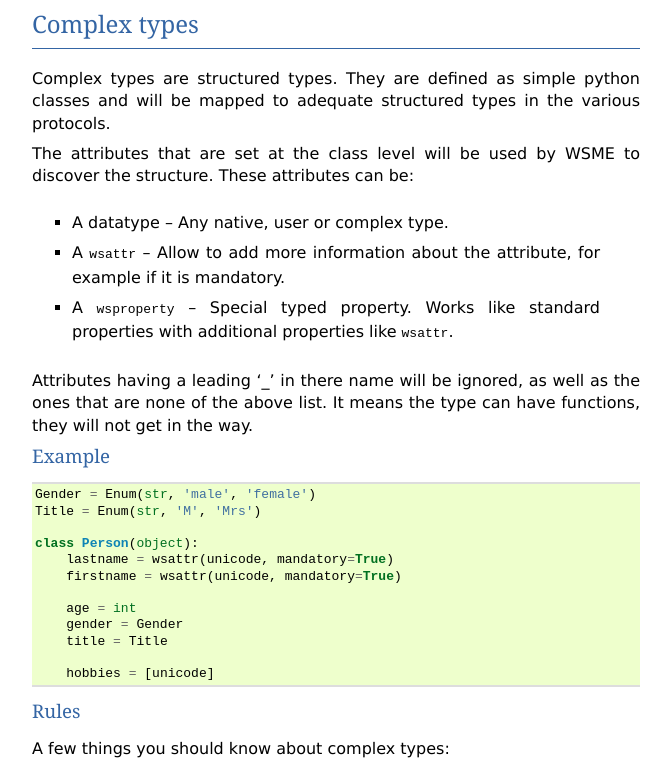
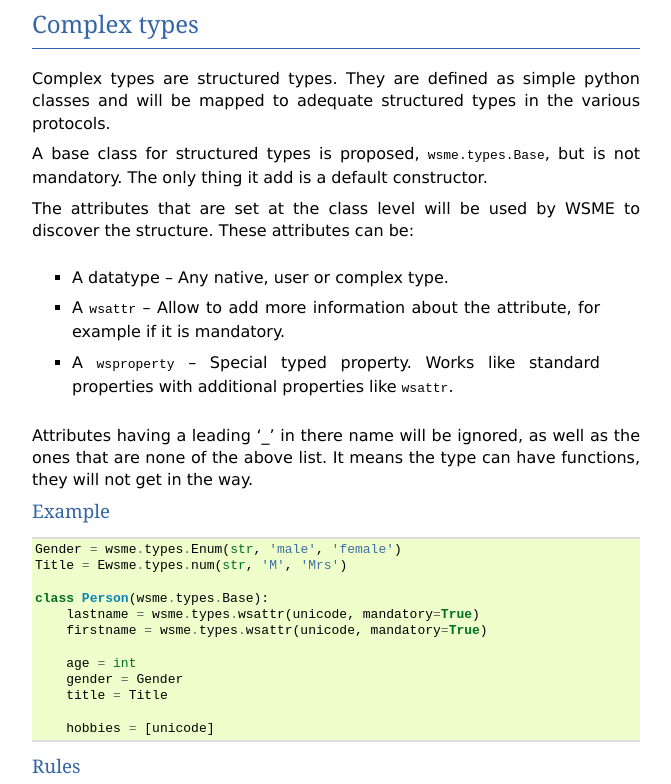
Before and after one commit to openstack-archive/wsme, a Sphinx documentation site: the page built from doc/types.rst, in a window 1280 px wide and 900 px high, scrolled down 2527 px, cut to the strip 116-900 px from the top of the window. Shown: the whole strip, without its empty margins (128-799 px from the left). Built offline with Sphinx 7.4.7, drawn with Linux system fonts in a browser that asks for light colours; the version number could not be read and is left out.

Commit message:
Mention wsme.types.Base

```diff
--- a/doc/changes.rst
+++ b/doc/changes.rst
@@ -1,8 +1,8 @@
 Changes
 =======
 
-0.4 (next)
-----------
+0.4b1 (next)
+------------
 
 *   Now supports Python 3.2
 
--- a/doc/types.rst
+++ b/doc/types.rst
@@ -129,6 +129,9 @@ Complex types
 Complex types are structured types. They are defined as simple python classes
 and will be mapped to adequate structured types in the various protocols.
 
+A base class for structured types is proposed, :class:`wsme.types.Base`,
+but is not mandatory. The only thing it add is a default constructor.
+
 The attributes that are set at the class level will be used by WSME to discover
 the structure. These attributes can be:
 
@@ -148,12 +151,12 @@ Example
 
 ::
 
-    Gender = Enum(str, 'male', 'female')
-    Title = Enum(str, 'M', 'Mrs')
+    Gender = wsme.types.Enum(str, 'male', 'female')
+    Title = Ewsme.types.num(str, 'M', 'Mrs')
 
-    class Person(object):
-        lastname = wsattr(unicode, mandatory=True)
-        firstname = wsattr(unicode, mandatory=True)
+    class Person(wsme.types.Base):
+        lastname = wsme.types.wsattr(unicode, mandatory=True)
+        firstname = wsme.types.wsattr(unicode, mandatory=True)
 
         age = int
         gender = Gender
```
